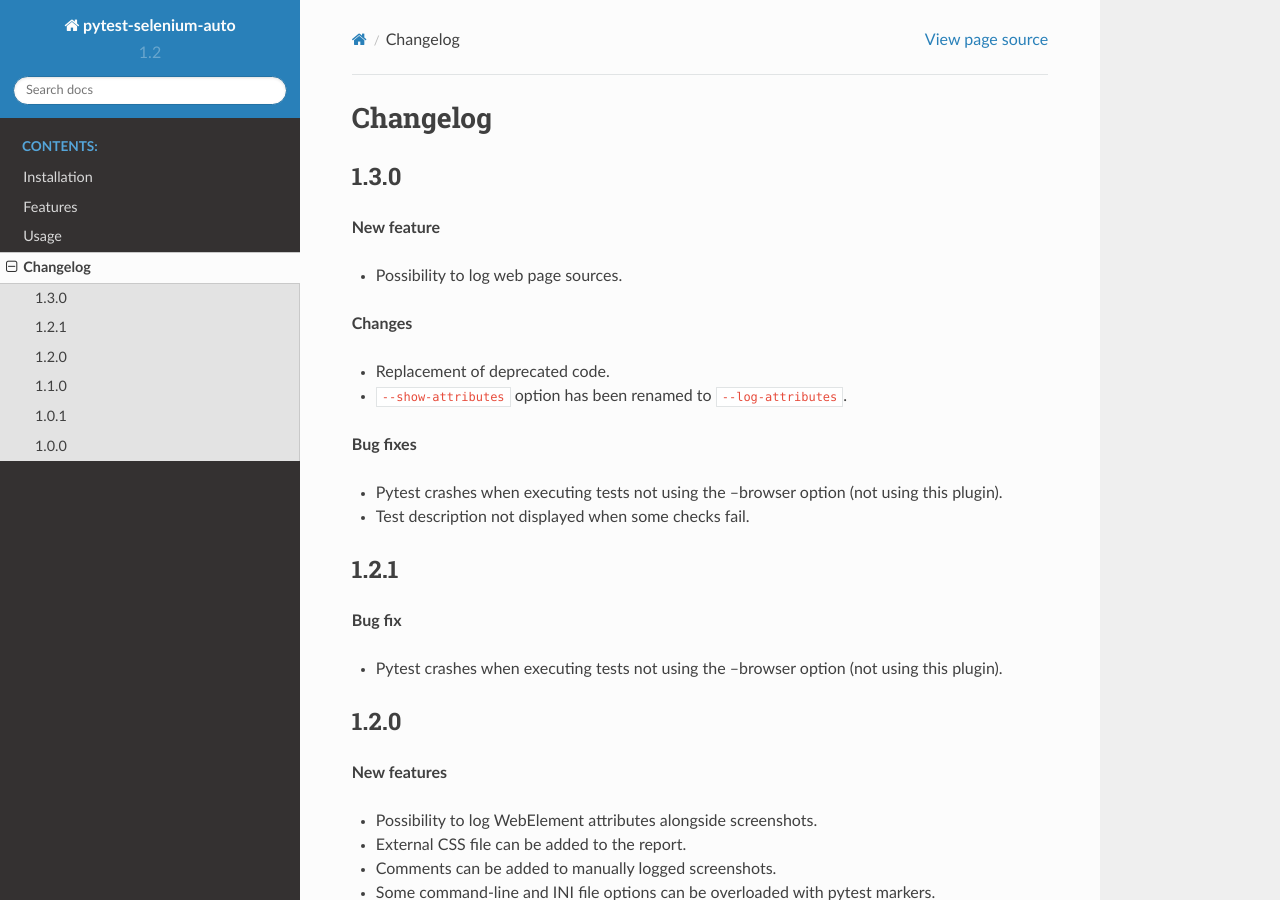
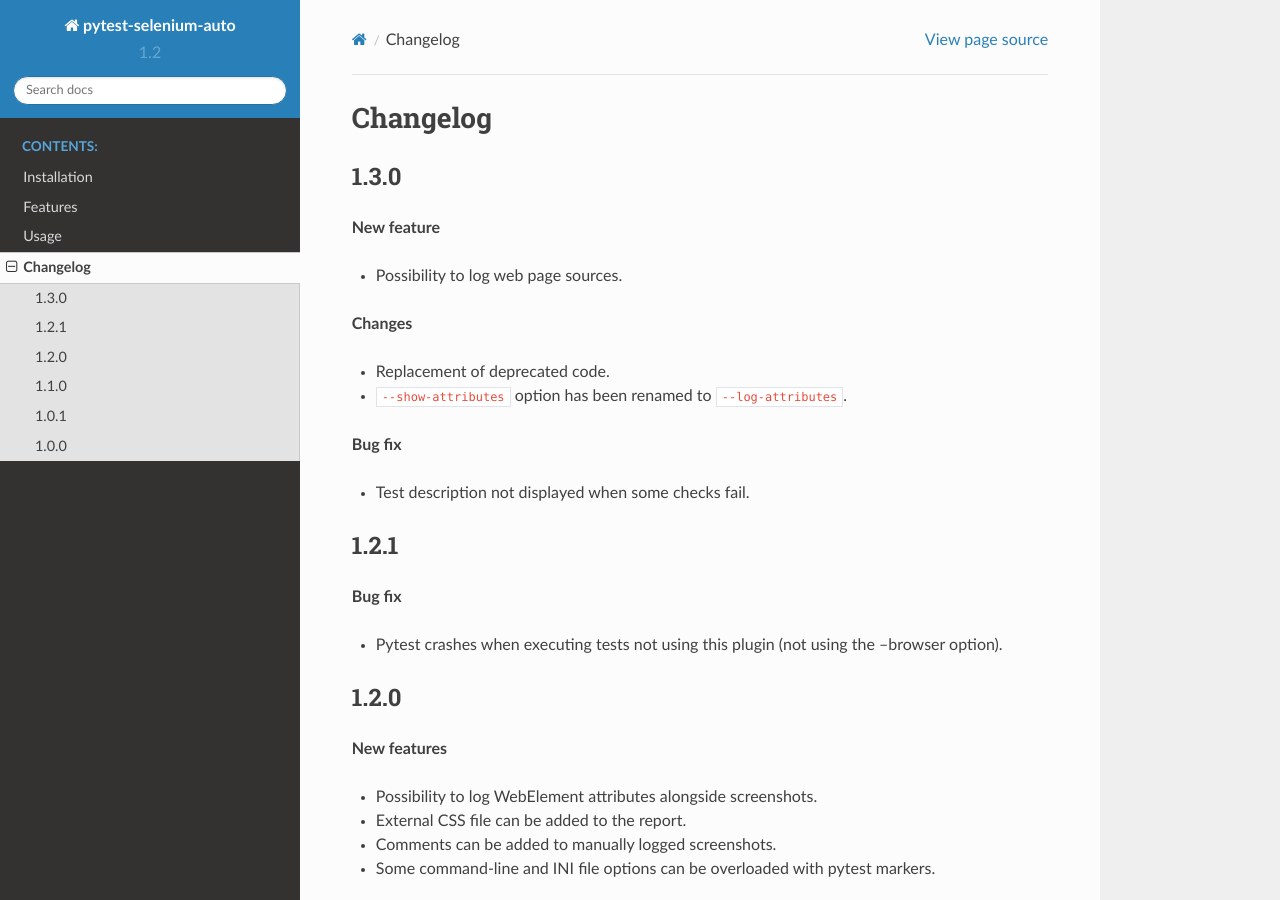
Before and after one commit to harmin-parra/pytest-selenium-auto, a Sphinx documentation site: the page built from docs/changelog.rst, in a window 1280 px wide and 900 px high. Built offline with Sphinx 7.4.7 and the Read the Docs theme 2.0.0, drawn with Linux system fonts in a browser that asks for light colours.

Commit message:
update changelog

```diff
--- a/docs/changelog.rst
+++ b/docs/changelog.rst
@@ -14,9 +14,8 @@
 * Replacement of deprecated code.
 * ``--show-attributes`` option has been renamed to ``--log-attributes``.
 
-**Bug fixes**
+**Bug fix**
 
-* Pytest crashes when executing tests not using the --browser option (not using this plugin).
 * Test description not displayed when some checks fail.
 
 
@@ -25,7 +24,7 @@
 
 **Bug fix**
 
-* Pytest crashes when executing tests not using the --browser option (not using this plugin).
+* Pytest crashes when executing tests not using this plugin (not using the --browser option).
 
 
 1.2.0
```
